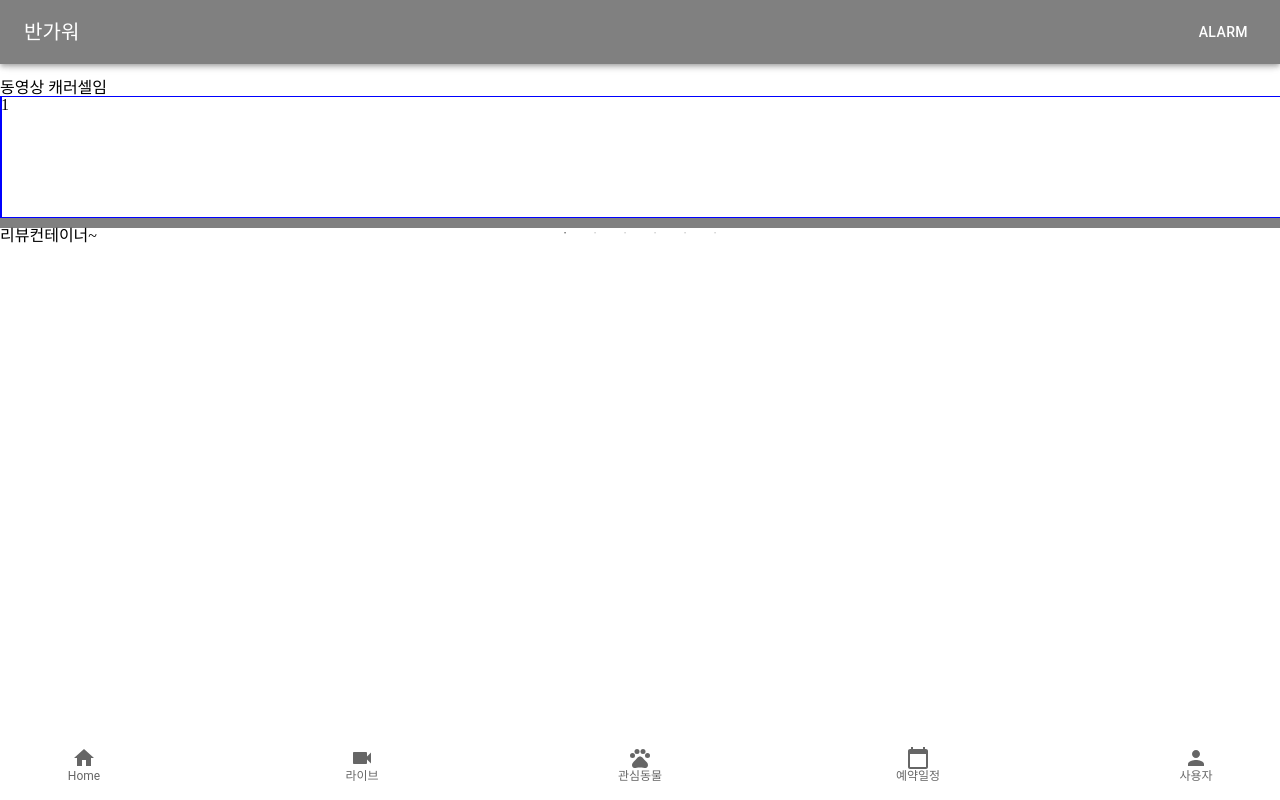
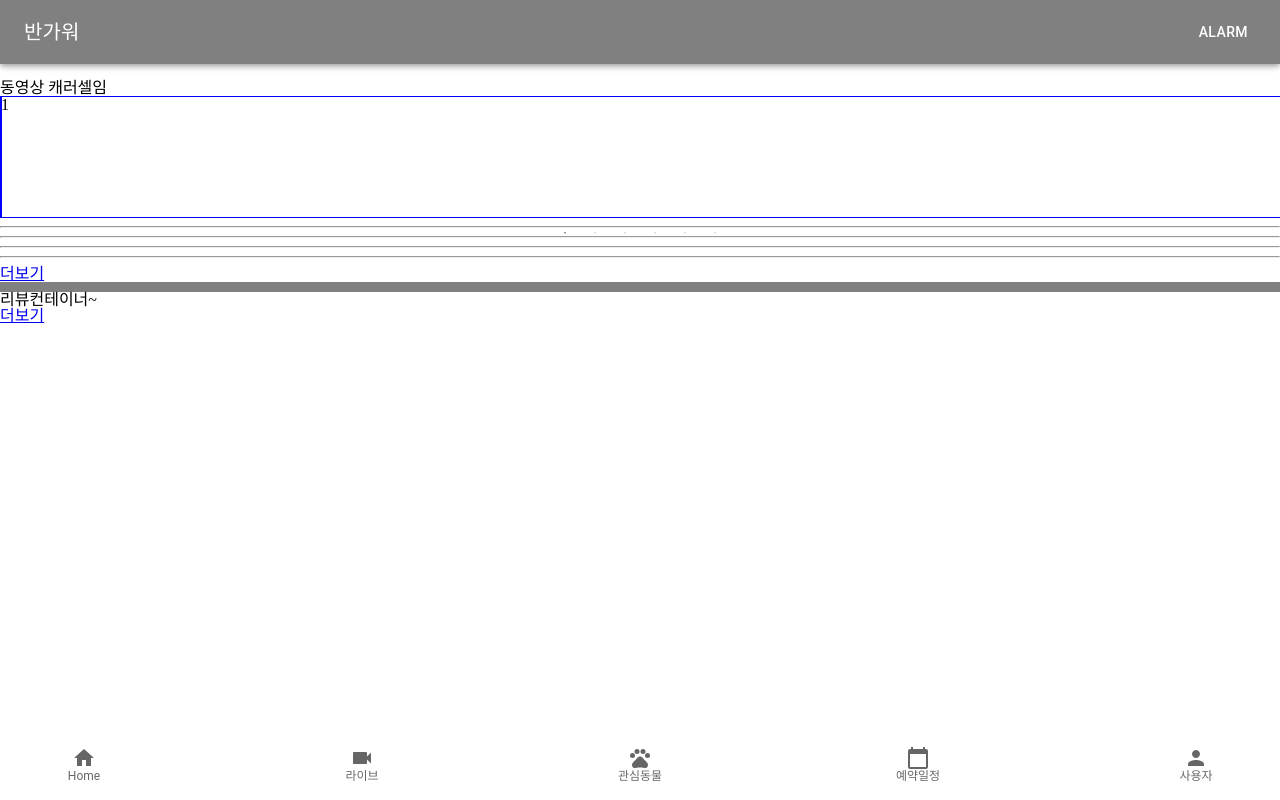
Before and after one commit to whdydrhks/SSAFY-COMMON-PROJECT, a React (Create React App) app in the folder FrontEnd/: page / in a window 1280 px wide. Shown: the top 800 px of the page. Built offline with nearby package versions, Linux system fonts and the light colour scheme.

Commit message:
[FE] feat : Create more link in Home

```diff
--- a/FrontEnd/src/pages/Home.js
+++ b/FrontEnd/src/pages/Home.js
@@ -1,6 +1,7 @@
 /* eslint-disable react/jsx-props-no-spreading */
 
 import React from 'react';
+import { Link } from 'react-router-dom';
 import styled from 'styled-components';
 import '../styles/slick.css';
 import '../styles/slick-theme.css';
@@ -48,8 +49,14 @@
     <>
       <Header />
       <LiveCarousel />
+      <hr />
+      <hr />
+      <hr />
+      <hr />
+      <Link to="/live">더보기</Link>
       <SLine />
       <SReviewContainer>리뷰컨테이너~</SReviewContainer>
+      <Link to="/review">더보기</Link>
       <Nav />
     </>
   );
```
